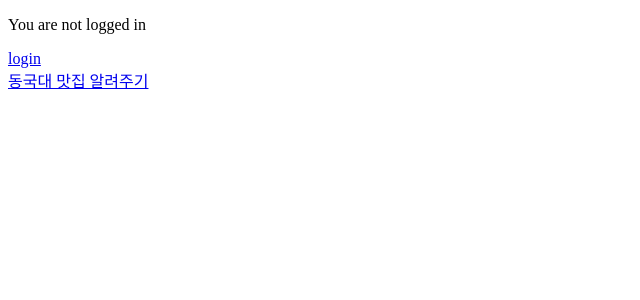
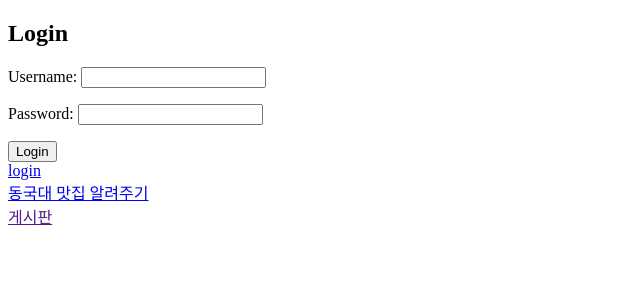
Before and after one commit to somefood/dongguk_food, a Django app: page / in a window 1280 px wide. Shown: the top 300 px of the page, without its empty margins (0-640 px from the left). Run offline with Django 3.2, Linux system fonts and the light colour scheme.

Commit message:
modify files

```diff
--- a/food/views.py
+++ b/food/views.py
@@ -1,5 +1,7 @@
 from django.shortcuts import render
 from django.http import HttpResponse
+from .models import Store
 
 def index(request):
-    return render(request, 'food/index.html')
+    store = Store.objects.all()
+    return render(request, 'food/index.html', {'store': store})
--- a/mysite/settings.py
+++ b/mysite/settings.py
@@ -53,6 +53,9 @@ MIDDLEWARE = [
     'django.middleware.clickjacking.XFrameOptionsMiddleware',
     'debug_toolbar.middleware.DebugToolbarMiddleware',
 ]
+
+# Debug Toolbar 용으로 추가
+INTERNAL_IPS = ('127.0.0.1')
 
 ROOT_URLCONF = 'mysite.urls'
 
--- a/mysite/urls.py
+++ b/mysite/urls.py
@@ -31,4 +31,8 @@ if settings.DEBUG:
     import debug_toolbar
     urlpatterns = [
         path('__debug__/', include(debug_toolbar.urls)),
+
+        # For django versions before 2.0:
+        # url(r'^__debug__/', include(debug_toolbar.urls)),
+
     ] + urlpatterns
--- a/templates/home.html
+++ b/templates/home.html
@@ -3,13 +3,28 @@
 {% block title %}Home{% endblock %}
 
 {% block content %}
+
 {% if user.is_authenticated %}
     Hi {{ user.username }}!
     <p><a href="{% url 'logout' %}">logout</a></p>
 {% else %}
-    <p>You are not logged in</p>
+    <h2>Login</h2>
+    <form method="post" action="{% url 'login' %}">
+        {% csrf_token %}
+        <p>
+            <label for="id_username">Username:</label>
+            <input type="text" name="username">
+        </p>
+        <p>
+            <label for="id_password">Password:</label>
+            <input type="password" name="password">
+        </p>
+        <button type="submit">Login</button>
+    </form>
     <a href="{% url 'login' %}">login</a>
 {% endif %}
     <br>
     <a href="{% url 'food:index' %}">동국대 맛집 알려주기</a>
+    <br>
+    <a href="">게시판</a>
 {% endblock %}
--- a/templates/layout.html
+++ b/templates/layout.html
@@ -11,9 +11,8 @@
     </title>
 </head>
 <body>
-<header>
-    <a href="">동국대 맛집 알려주기</a>
-</header>
+{% block content %}
+{% endblock %}
 <footer>
 
 </footer>
```
Also changed, not shown: food/templates/food/index.html (+17 -0 lines).
